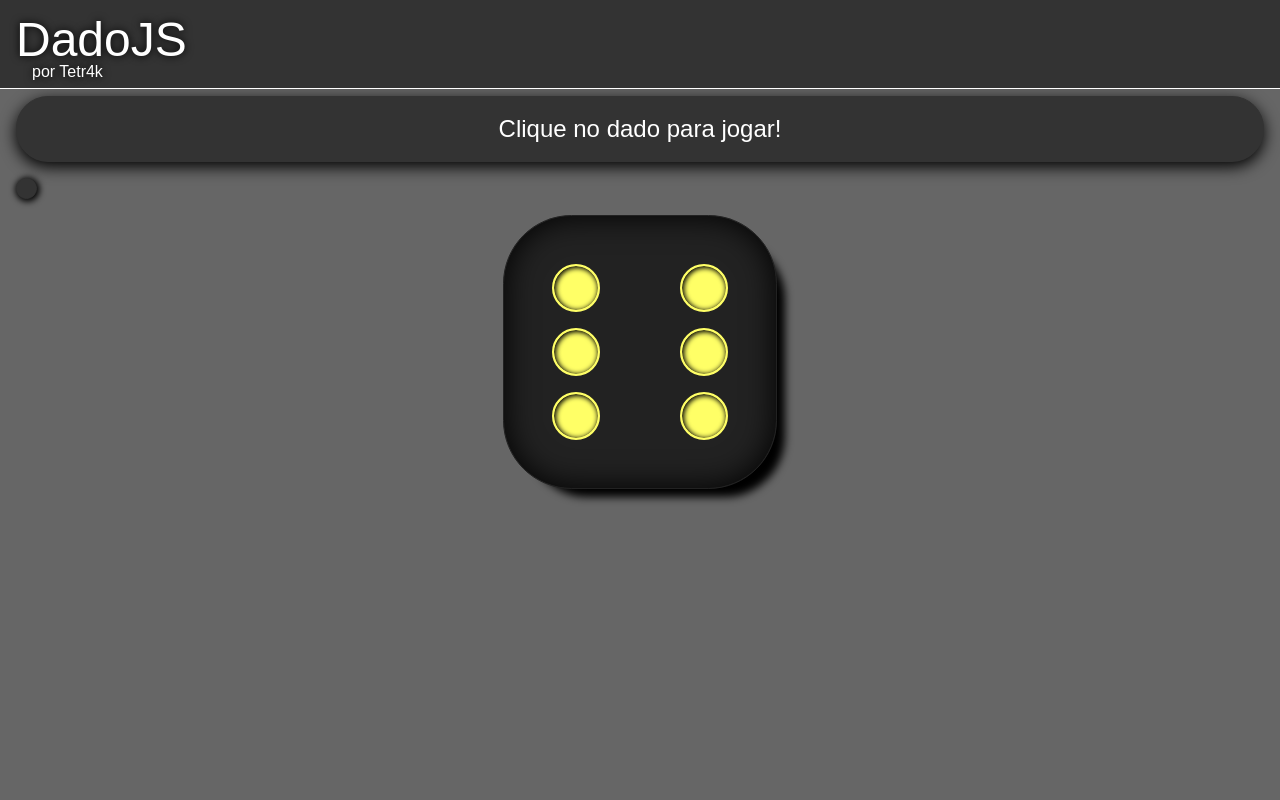
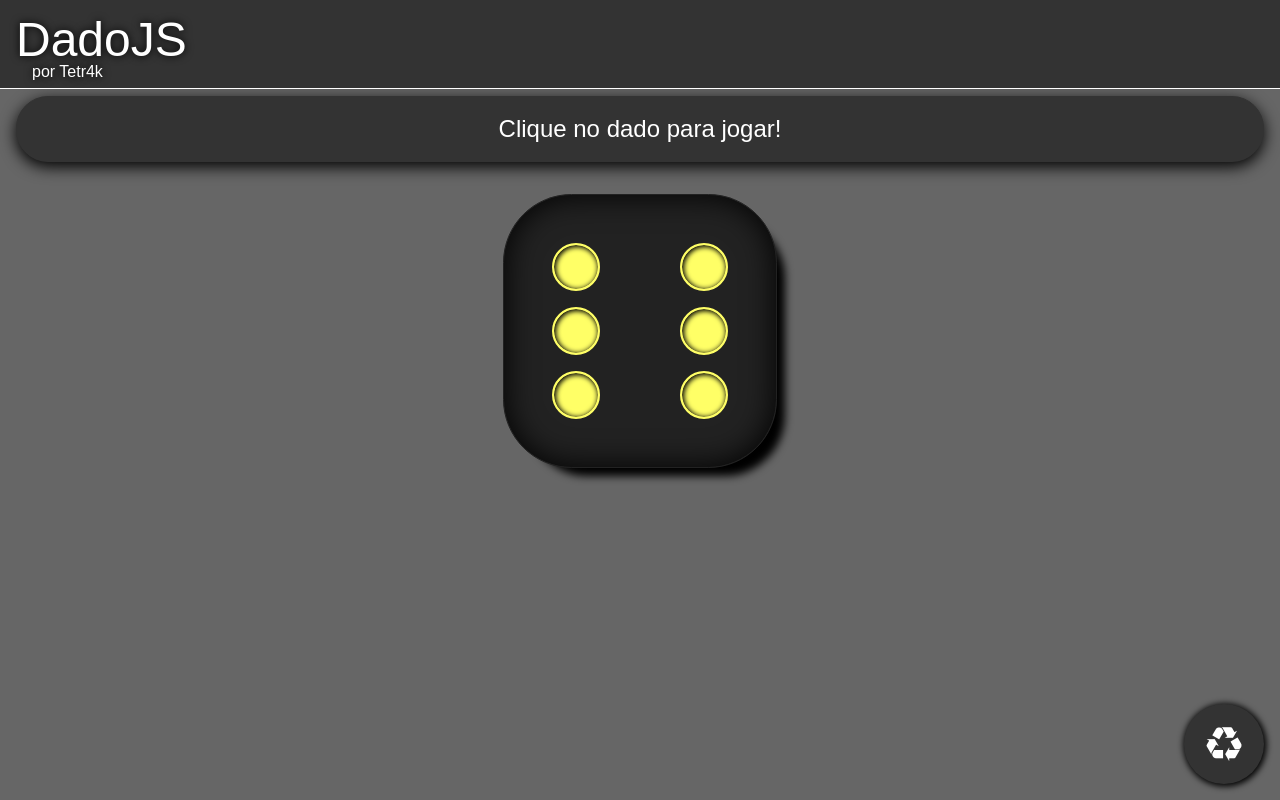
Before and after one commit to Tetr4k/dadojs, a React (Create React App) app: page / in a window 1280 px wide. Built offline with nearby package versions, Linux system fonts and the light colour scheme.

Commit message:
Arruma botao de limpar

```diff
--- a/src/PaginaDado6/index.jsx
+++ b/src/PaginaDado6/index.jsx
@@ -2,24 +2,7 @@ import Dado6 from '../componentes/dados/Dado6'
 import React, { useState } from 'react';
 import styled from 'styled-components';
 import Historico from '../componentes/Historico'
-import { corFundoSecundaria, corTextoPrincipal, corTextoSecundaria } from '../Colors';
-
-const Botao = styled.button`
-    background: ${corFundoSecundaria};
-    border: solid 1px ${corFundoSecundaria};
-    border-radius: 1rem;
-    color: ${corTextoPrincipal};
-    padding: 0.6rem;
-    box-shadow: 1px 1px 0.4rem 0.1rem black;
-    &:hover{
-        color: ${corTextoSecundaria};
-        box-shadow: none;
-    }
-`
-
-const BotaoLimpar = styled(Botao)`
-    content: "&trash";
-`
+import BotaoLimpar from '../componentes/BotaoLimpar'
 
 const Acoes = styled.div`
     display: flex;
@@ -73,7 +56,7 @@ const Retorno = () => {
     return (
         <PaginaDado6 >
             <Acoes>
-                <BotaoLimpar onClick={limpaHistorico}></BotaoLimpar>
+                <BotaoLimpar onClick={limpaHistorico}/>
             </Acoes>
             <Dado6 onClick={fazSorteio} tamanho={3} numero={state.numero}/>
             <Historico>
--- a/src/componentes/Botao/index.jsx
+++ b/src/componentes/Botao/index.jsx
@@ -3,11 +3,16 @@ import { corFundoSecundaria, corTextoPrincipal, corTextoSecundaria } from '../..
 
 const Botao = styled.button`
     background: ${corFundoSecundaria};
-    border: solid 1px ${corFundoSecundaria};
-    border-radius: 1rem;
+    border: none;
+    border-radius: 100%;
+    bottom: 1rem;
+    box-shadow: 1px 1px 0.4rem 0.1rem black;
     color: ${corTextoPrincipal};
-    padding: 0.6rem;
-    box-shadow: 1px 1px 0.4rem 0.1rem black;
+    font-size: 3rem;
+    height: 5rem;
+    right: 1rem;
+    position: fixed;
+    width: 5rem;
     &:hover{
         color: ${corTextoSecundaria};
         box-shadow: none;
--- /dev/null
+++ b/src/componentes/BotaoLimpar/index.jsx
@@ -0,0 +1,10 @@
+import Botao from '../Botao'
+import styled from 'styled-components';
+
+const BotaoLimpar = styled(Botao)`
+    &:after{
+        content: "♻";
+    }
+`
+
+export default BotaoLimpar;
--- a/src/componentes/Cabecalho/index.jsx
+++ b/src/componentes/Cabecalho/index.jsx
@@ -4,7 +4,6 @@ import Link from '../Link';
 import { corFundoSecundaria, corTextoPrincipal } from '../../Colors'
 
 const Cabecalho = styled.header`
-
     background-color: ${corFundoSecundaria};
     border-bottom: white 1px solid;
     color: ${corTextoPrincipal};
```
